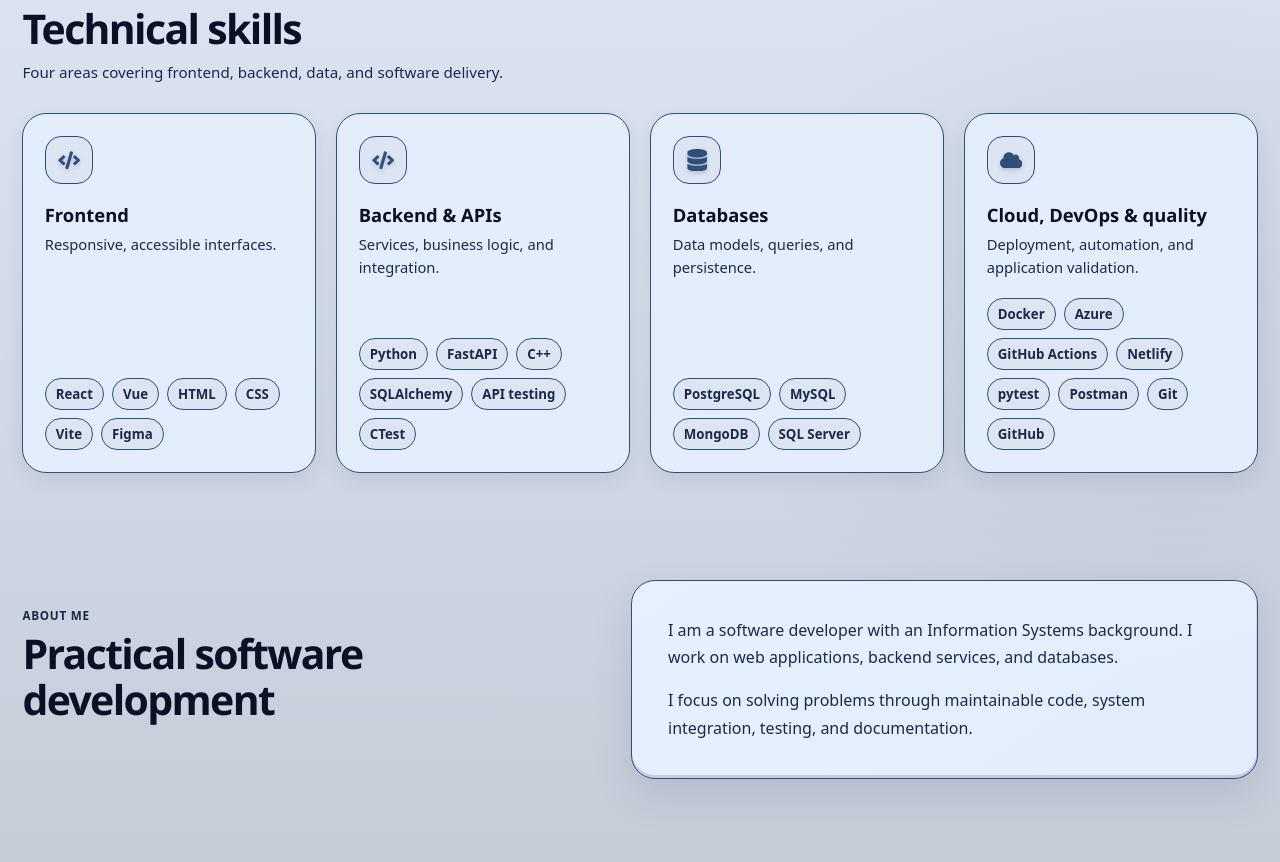
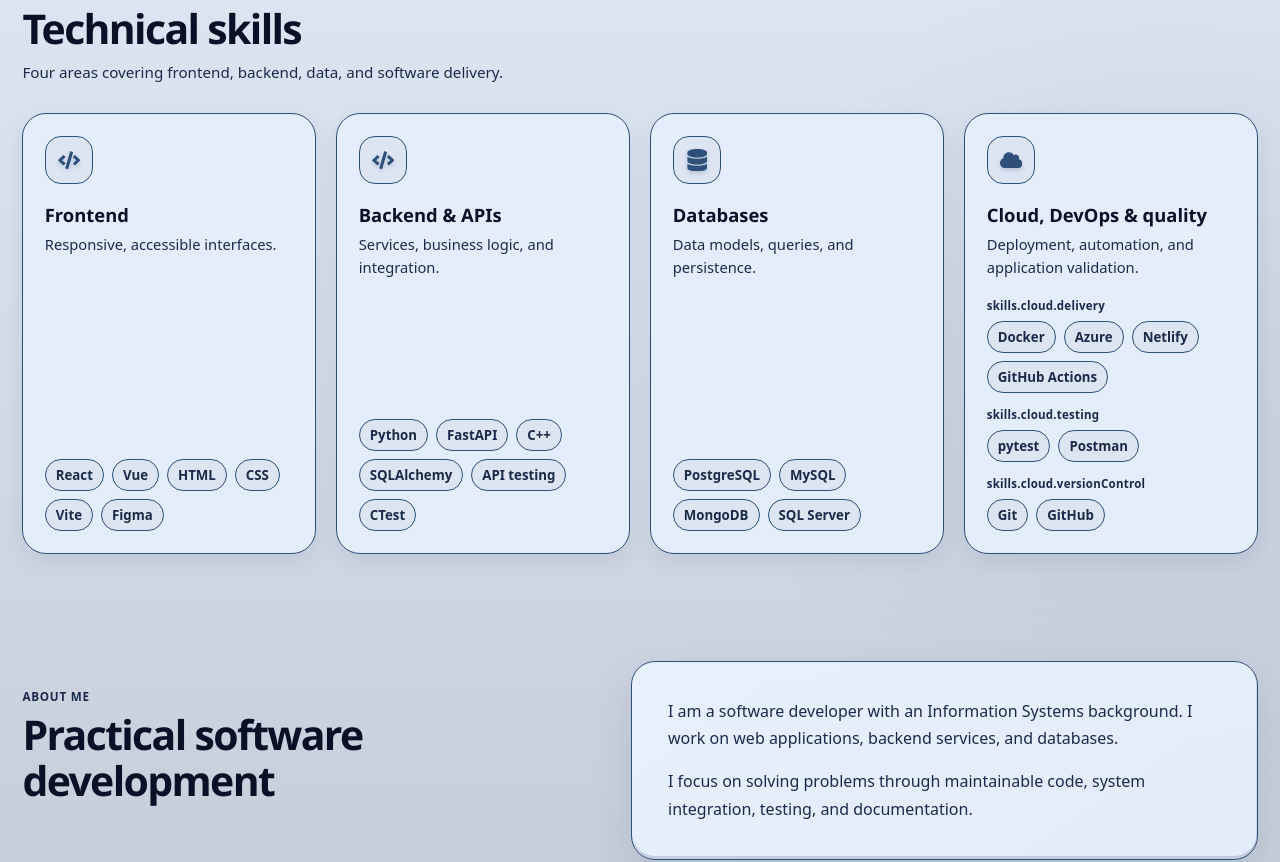
Before and after one commit to AndreaCarrilloOp/Professional-Portfolio, a React (Vite) app: page / in a window 1280 px wide. Shown: the part 2556-3418 px from the top of the page. Built offline with nearby package versions, Linux system fonts and the light colour scheme.

Commit message:
refactor(skills): make delivery, testing and version-control tools scannable

```diff
--- a/src/components/sections/Skills.jsx
+++ b/src/components/sections/Skills.jsx
@@ -9,14 +9,27 @@ function Skills() {
     <section id="skills" className="section-pad" aria-labelledby="skills-heading">
       <SectionHeader headingId="skills-heading" eyebrowKey="skills.eyebrow" titleKey="skills.title" descriptionKey="skills.description" />
       <div className="skills-grid">
-        {SKILLS.map(({ id, icon: Icon, titleKey, items }) => (
+        {SKILLS.map(({ id, icon: Icon, titleKey, items, groups }) => (
           <article key={id} className="skill-card card reveal-up">
             <div className="skill-icon"><Icon aria-hidden="true" /></div>
             <h3>{t(titleKey)}</h3>
             <p className="skill-description">{t(`skills.${id}.description`)}</p>
-            <div className="tag-cloud">
-              {items.map((item) => <span key={item} className="tag">{item}</span>)}
-            </div>
+            {groups ? (
+              <div className="skill-groups">
+                {groups.map((group) => (
+                  <div className="skill-group" key={group.labelKey}>
+                    <p className="skill-group-label">{t(group.labelKey)}</p>
+                    <div className="tag-cloud">
+                      {group.items.map((item) => <span key={item} className="tag">{item}</span>)}
+                    </div>
+                  </div>
+                ))}
+              </div>
+            ) : (
+              <div className="tag-cloud">
+                {items.map((item) => <span key={item} className="tag">{item}</span>)}
+              </div>
+            )}
           </article>
         ))}
       </div>
```
